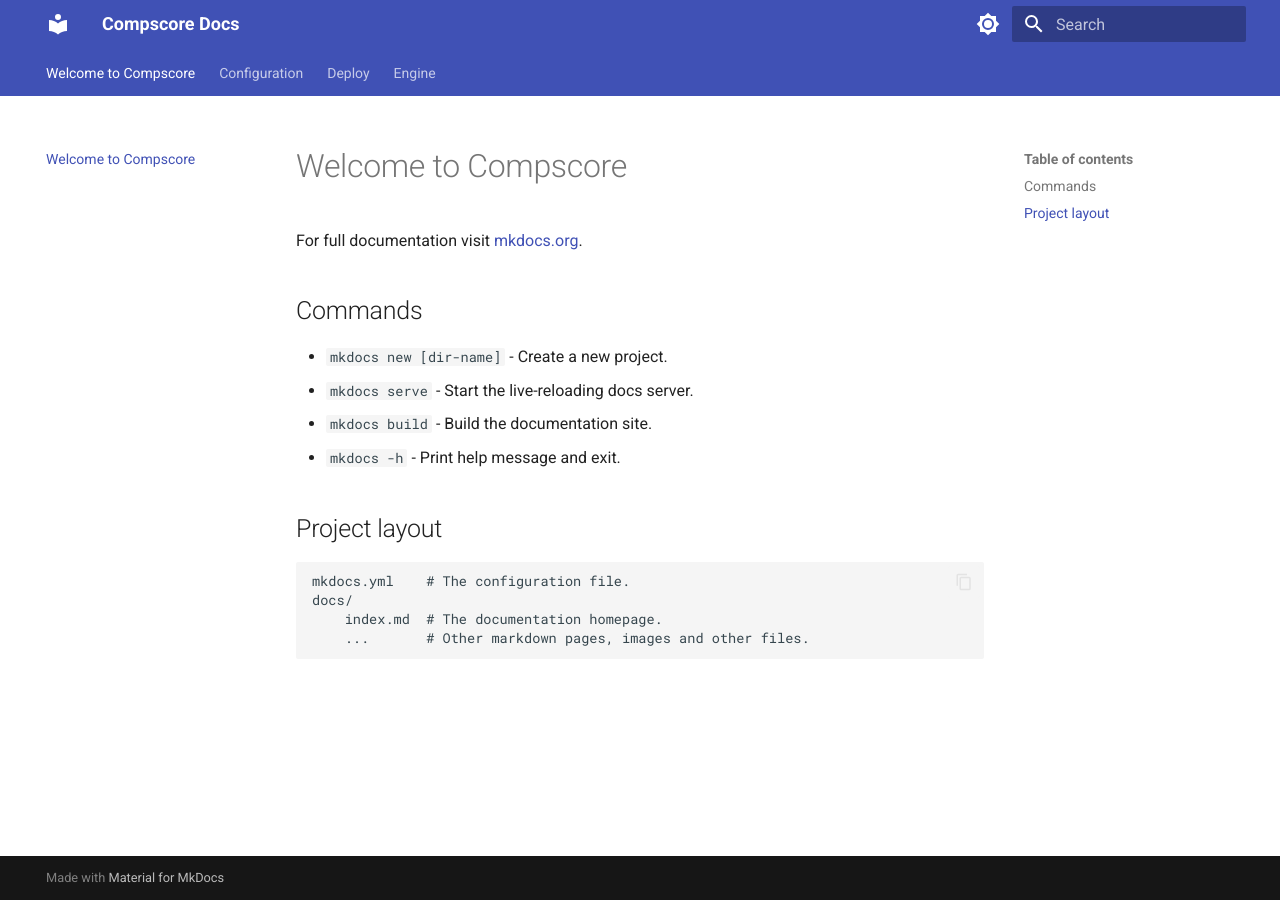
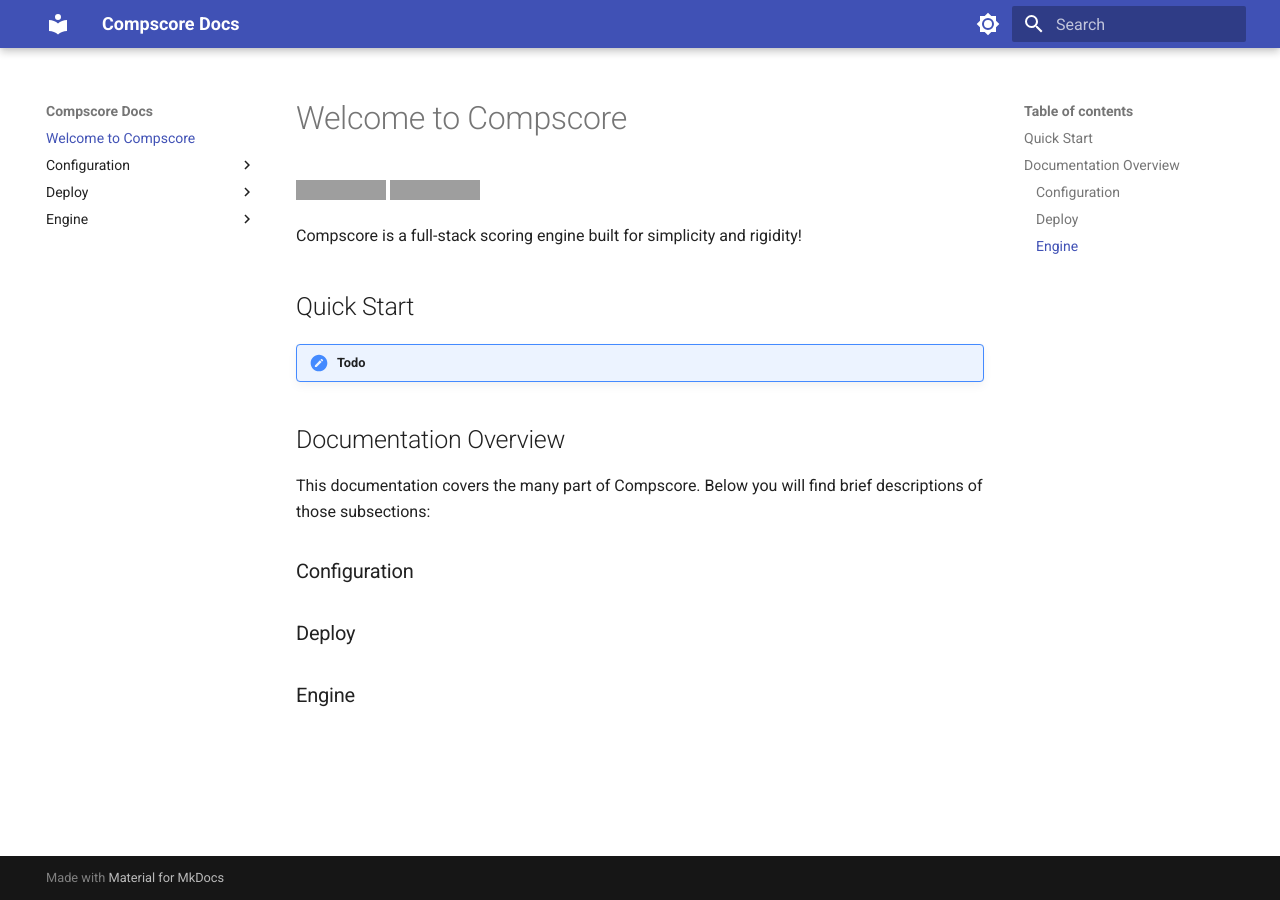
Before and after one commit to compscore/docs, an MkDocs documentation site: the page built from docs/index.md, in a window 1280 px wide. Built offline with MkDocs 1.6.1 and Material for MkDocs 9.7.7, drawn with Linux system fonts in a browser that asks for light colours; grey boxes are pictures that could not be loaded.

Commit message:
more formatting

```diff
--- a/docs/index.md
+++ b/docs/index.md
@@ -1,17 +1,20 @@
 # Welcome to Compscore
 
-For full documentation visit [mkdocs.org](https://www.mkdocs.org).
+![](https://github.com/compscore/compscore/actions/workflows/go.yaml/badge.svg)
+![](https://github.com/compscore/compscore/actions/workflows/ts.yaml/badge.svg)
 
-## Commands
+Compscore is a full-stack scoring engine built for simplicity and rigidity!
 
-- `mkdocs new [dir-name]` - Create a new project.
-- `mkdocs serve` - Start the live-reloading docs server.
-- `mkdocs build` - Build the documentation site.
-- `mkdocs -h` - Print help message and exit.
+## Quick Start
 
-## Project layout
+!!!TODO
 
-    mkdocs.yml    # The configuration file.
-    docs/
-        index.md  # The documentation homepage.
-        ...       # Other markdown pages, images and other files.
+## Documentation Overview
+
+This documentation covers the many part of Compscore. Below you will find brief descriptions of those subsections:
+
+### Configuration
+
+### Deploy
+
+### Engine
--- a/mkdocs.yml
+++ b/mkdocs.yml
@@ -17,7 +17,6 @@ theme:
   features:
     - navigation.instant
     - navigation.tracking
-    - navigation.tabs
     - navigation.top
     - search.suggest
     - content.code.copy
```
Also changed, not shown: docs/assets/images/compscore.png (added).
